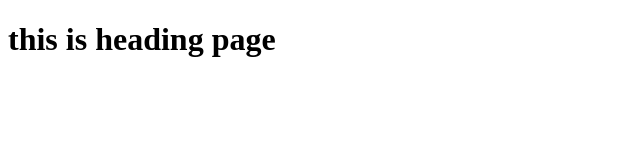
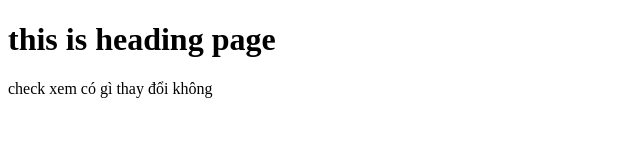
Before and after one commit to Trucbnt/folder2, a plain HTML site: page index.html in a window 1280 px wide. Shown: the whole page, without its empty margins (0-640 px from the left). Drawn offline with Linux system fonts and the light colour scheme.

Commit message:
add first

```diff
--- a/index.html
+++ b/index.html
@@ -7,5 +7,6 @@
 </head>
 <body>
     <h1>this is heading page</h1>
+    check xem có gì thay đổi không
 </body>
 </html>
```
